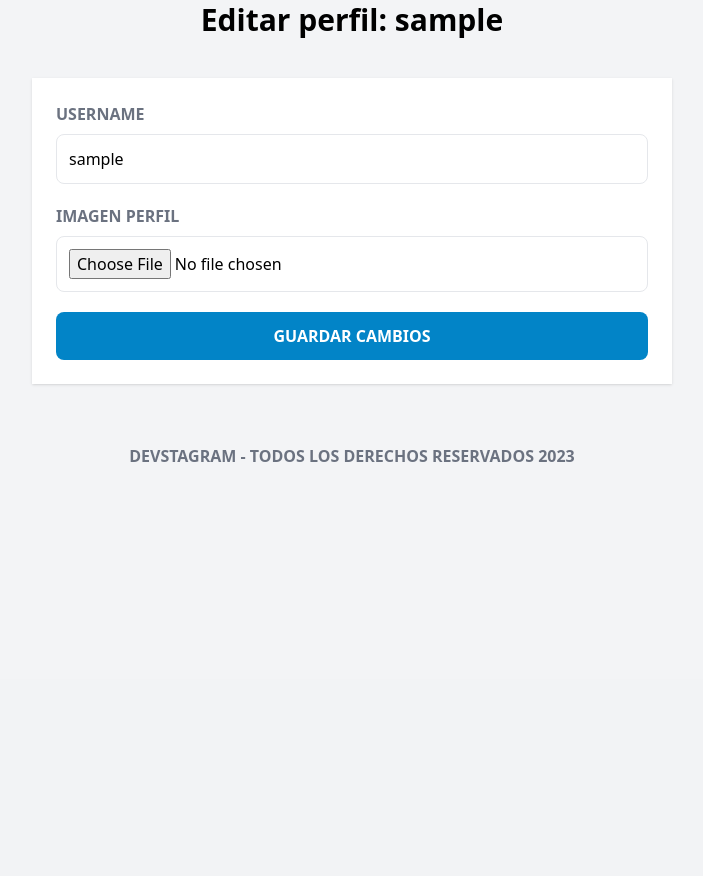
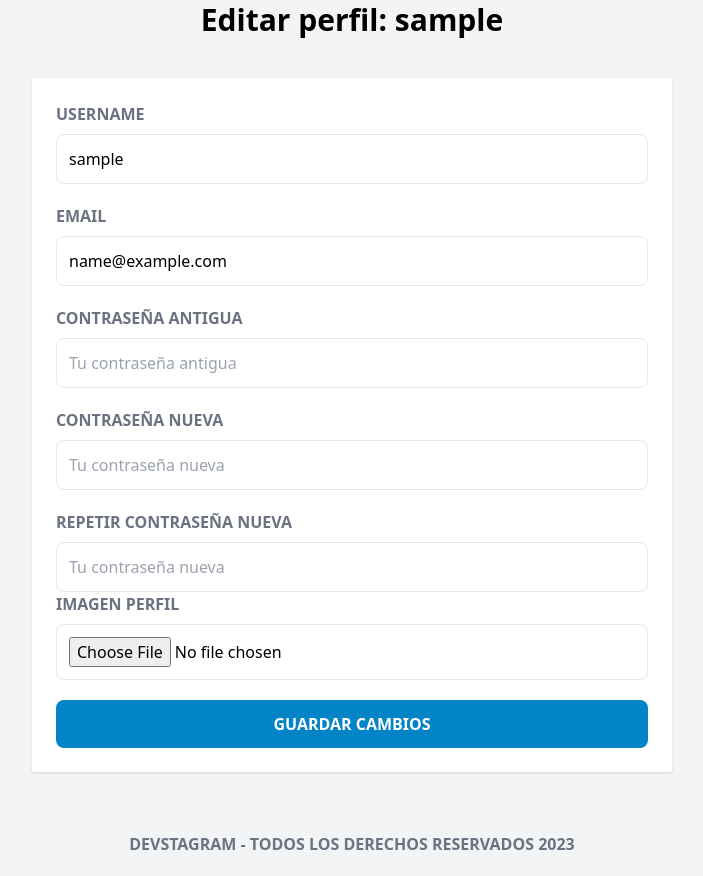
Before and after one commit to Bradd-A/devstagram, a Laravel app: page /editar-perfil in a window 1280 px wide. Shown: the part 121-997 px from the top of the page, without its empty margins (288-991 px from the left). Before the commit the page ends 583 px from the top, so only its background shows below. Run offline with Laravel 10, Linux system fonts and the light colour scheme; the visitor is signed in with stand-in values (Sample User, id 1); style sheets or scripts are compiled from the project's sources; some libraries are stand-ins or nearby versions.

Commit message:
Section 28

```diff
--- /dev/null
+++ b/app/Http/Controllers/HomeController.php
@@ -0,0 +1,25 @@
+<?php
+
+namespace App\Http\Controllers;
+
+use App\Models\Post;
+use Illuminate\Http\Request;
+
+class HomeController extends Controller
+{
+    public function __construct()
+    {
+        $this->middleware('auth');
+    }
+    public function __invoke()
+    {
+        // Obtener a quienes seguimos -- pluck() -> es para obtener campos especificos
+        // dd( auth()->user()->followings->pluck('id')->toArray() );
+        $ids = auth()->user()->followings->pluck('id')->toArray();
+        $posts = Post::whereIn('user_id', $ids)->latest()->paginate(20);
+
+        return view('home', [
+            'posts' => $posts
+        ]);
+    }
+}
--- a/app/Http/Controllers/PerfilController.php
+++ b/app/Http/Controllers/PerfilController.php
@@ -5,6 +5,7 @@ namespace App\Http\Controllers;
 use App\Models\User;
 use Illuminate\Support\Str;
 use Illuminate\Http\Request;
+use Illuminate\Support\Facades\Hash;
 use Intervention\Image\Facades\Image;
 
 class PerfilController extends Controller
@@ -25,6 +26,7 @@ class PerfilController extends Controller
 
         $this->validate($request, [
             'username' => ['required','unique:users,username,'.auth()->user()->id,'min:3','max:20', 'not_in:twitter,editar-perfil'],
+            'email' => ['required','email','unique:users,email,'.auth()->user()->id,'max:60'],
         ]);
 
         if($request->imagen){
@@ -39,11 +41,26 @@ class PerfilController extends Controller
             $imagenServidor->save($imagenPath);
         }
 
+
         //Guardar cambios
         $usuario = User::find(auth()->user()->id);
         $usuario->username = $request->username;
+        $usuario->email = $request->email ?? auth()->user()->email;
         $usuario->imagen = $nombreImagen ?? auth()->user()->imagen ?? null;
         $usuario->save();
+
+        // Cambiar contraseña si es requerido
+        if($request->oldpassword || $request->password){
+            $this->validate($request, [
+                'password'=> 'required|confirmed|min:6',
+            ]);
+            if(Hash::check($request->oldpassword, auth()->user()->password)){
+                $usuario->password = Hash::make($request->password) ?? auth()->user()->password;
+                $usuario->save();
+            }else{
+                return back()->with('mensaje', 'Las contraseñas no coinciden');
+            }
+        }
 
         //Redireccionar
         return redirect()->route('posts.index', $usuario->username);
--- a/app/Http/Controllers/PostController.php
+++ b/app/Http/Controllers/PostController.php
@@ -16,7 +16,7 @@ class PostController extends Controller
     public function index(User $user)
     {
 
-        $posts = Post::where('user_id', $user->id)->paginate(20);
+        $posts = Post::where('user_id', $user->id)->latest()->paginate(20);
 
         return view('dashboard', [
             'user' => $user,
--- a/composer.json
+++ b/composer.json
@@ -10,7 +10,8 @@
         "intervention/image": "^2.7",
         "laravel/framework": "^10.10",
         "laravel/sanctum": "^3.2",
-        "laravel/tinker": "^2.8"
+        "laravel/tinker": "^2.8",
+        "livewire/livewire": "^2.12"
     },
     "require-dev": {
         "fakerphp/faker": "^1.9.1",
--- a/resources/views/principal.blade.php
+++ b/resources/views/home.blade.php
@@ -2,12 +2,12 @@
 
 @section('titulo')
 
-    Tienda Virtual
+    Pagina principal
 
 @endsection
 
 @section('contenido')
 
-    Nuestra Tienda
+    <x-listar-post :posts="$posts" />
 
 @endsection
--- a/resources/views/layouts/app.blade.php
+++ b/resources/views/layouts/app.blade.php
@@ -6,13 +6,14 @@
         @stack('styles')
         <title>DevStagram - @yield('titulo')</title>
         @vite('resources/css/app.css')
+        @livewireStyles
     </head>
     <body class="bg-gray-100">
         <header class="p-5 border-b bg-white shadow" >
             <div class="container mx-auto flex justify-between items-center">
-                <h1 class="text-3xl font-black">
+                <a href="{{ route('home') }}" class="text-3xl font-black">
                     DevStagram
-                </h1>
+                </a>
 
                 @auth
                     <nav class="flex gap-2 items-center" >
@@ -64,5 +65,6 @@
         </footer>
         @stack('scripts')
 
+        @livewireScripts
     </body>
 </html>
--- a/resources/views/perfil/index.blade.php
+++ b/resources/views/perfil/index.blade.php
@@ -18,13 +18,81 @@
                         name="username"
                         type="text"
                         placeholder="Tu nombre de usuario"
-                        class="border p-3 w-full rounded-lg @error('password') border-red-500 @enderror"
+                        class="border p-3 w-full rounded-lg @error('username') border-red-500 @enderror"
                         value="{{ auth()->user()->username }}"
                     />
 
                     @error('username')
                         <p class="bg-red-500 text-white my-2 rounded-lg text-sm p-2 text-center">{{ $message }}</p>
                     @enderror
+                </div>
+
+                <div class="mb-5">
+                    <label for="email" class="mb-2 block uppercase text-gray-500 font-bold">
+                        Email
+                    </label>
+                    <input
+                        id="email"
+                        name="email"
+                        type="email"
+                        placeholder="Tu correo electronico"
+                        class="border p-3 w-full rounded-lg @error('email') border-red-500 @enderror"
+                        value="{{ auth()->user()->email }}"
+                    />
+
+                    @error('email')
+                        <p class="bg-red-500 text-white my-2 rounded-lg text-sm p-2 text-center">{{ $message }}</p>
+                    @enderror
+                </div>
+
+                <div class="mb-5">
+                    <label for="oldpassword" class="mb-2 block uppercase text-gray-500 font-bold">
+                        Contraseña antigua
+                    </label>
+                    <input
+                        id="oldpassword"
+                        name="oldpassword"
+                        type="password"
+                        placeholder="Tu contraseña antigua"
+                        class="border p-3 w-full rounded-lg @error('oldpassword') border-red-500 @enderror"
+                        value=""
+                    />
+
+                    @error('oldpassword')
+                        <p class="bg-red-500 text-white my-2 rounded-lg text-sm p-2 text-center">{{ $message }}</p>
+                    @enderror
+                </div>
+
+                <div class="mb-5">
+                    <label for="password" class="mb-2 block uppercase text-gray-500 font-bold">
+                        Contraseña nueva
+                    </label>
+                    <input
+                        id="password"
+                        name="password"
+                        type="password"
+                        placeholder="Tu contraseña nueva"
+                        class="border p-3 w-full rounded-lg @error('password') border-red-500 @enderror"
+                        value=""
+                    />
+
+                    @error('password')
+                        <p class="bg-red-500 text-white my-2 rounded-lg text-sm p-2 text-center">{{ $message }}</p>
+                    @enderror
+                </div>
+
+                <div class="mb-5">
+                    <label for="password_confirmation" class="mb-2 block uppercase text-gray-500 font-bold">
+                        Repetir contraseña nueva
+                    </label>
+                    <input
+                        id="password_confirmation"
+                        name="password_confirmation"
+                        type="password"
+                        placeholder="Tu contraseña nueva"
+                        class="border p-3 w-full rounded-lg
+                    />
+
                 </div>
 
                 <div class="mb-5">
--- a/routes/web.php
+++ b/routes/web.php
@@ -2,6 +2,7 @@
 
 use App\Http\Controllers\ComentarioController;
 use App\Http\Controllers\FollowerController;
+use App\Http\Controllers\HomeController;
 use App\Http\Controllers\ImagenController;
 use App\Http\Controllers\LikeController;
 use App\Http\Controllers\LoginController;
@@ -22,9 +23,7 @@ use Illuminate\Support\Facades\Route;
 |
 */
 
-Route::get('/', function () {
-    return view('principal');
-});
+Route::get('/', HomeController::class)->name('home');
 
 Route::get('/register', [RegisterController::class, 'index'])->name('register');
 Route::post('/register', [RegisterController::class, 'store']);
```
Also changed, not shown: app/Http/Livewire/LikePost.php (added, +38 -0 lines), app/View/Components/ListarPost.php (added, +25 -0 lines), resources/views/components/listar-post.blade.php (added, +18 -0 lines), resources/views/dashboard.blade.php (+1 -17 lines), resources/views/livewire/like-post.blade.php (added, +14 -0 lines), resources/views/posts/show.blade.php (+4 -26 lines), 1 other file.
